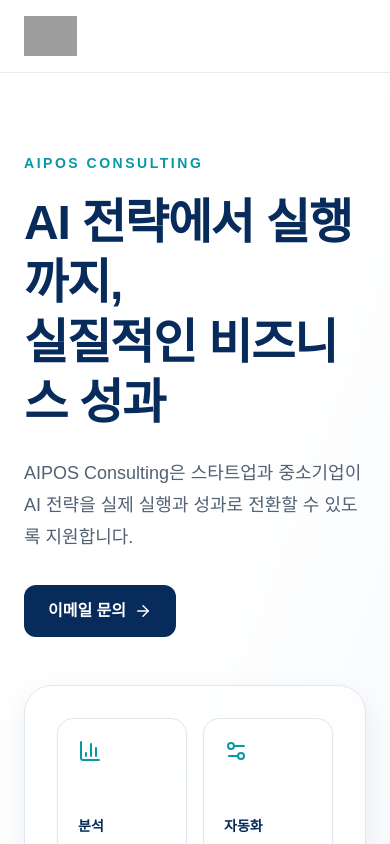
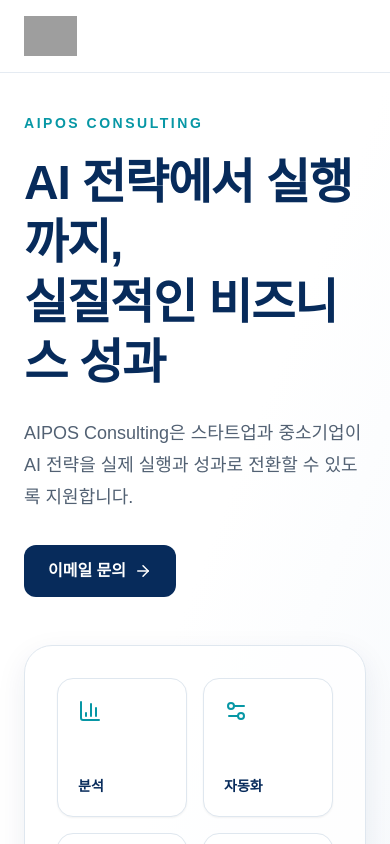
Before and after one commit to aipos-consulting/aiposconsulting, a Next.js app: page / in a window 390 px wide. Shown: the top 844 px of the page. Built offline with nearby package versions, Linux system fonts and the light colour scheme; grey boxes are pictures that could not be loaded.

Commit message:
fix: reduce mobile hero top spacing

```diff
--- a/app/page.tsx
+++ b/app/page.tsx
@@ -79,7 +79,7 @@
       </header>
 
       <section id="home" className="relative overflow-hidden bg-gradient-to-br from-white via-white to-surface">
-        <div className="mx-auto grid max-w-7xl gap-12 px-6 py-20 lg:grid-cols-[1.05fr_0.95fr] lg:px-8 lg:py-28">
+        <div className="mx-auto grid max-w-7xl gap-12 px-6 pt-10 pb-20 lg:grid-cols-[1.05fr_0.95fr] lg:px-8 lg:py-28">
           <div className="relative z-10">
             <p className="mb-5 text-sm font-bold tracking-[0.18em] text-teal">AIPOS CONSULTING</p>
             <h1 className="max-w-3xl text-5xl font-bold leading-tight tracking-tight md:text-6xl">
```
